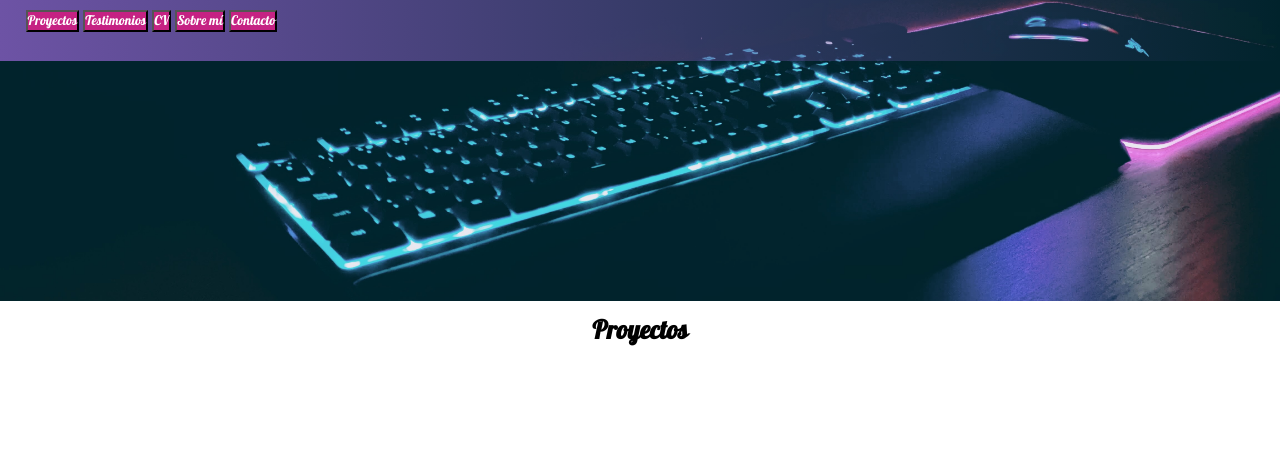
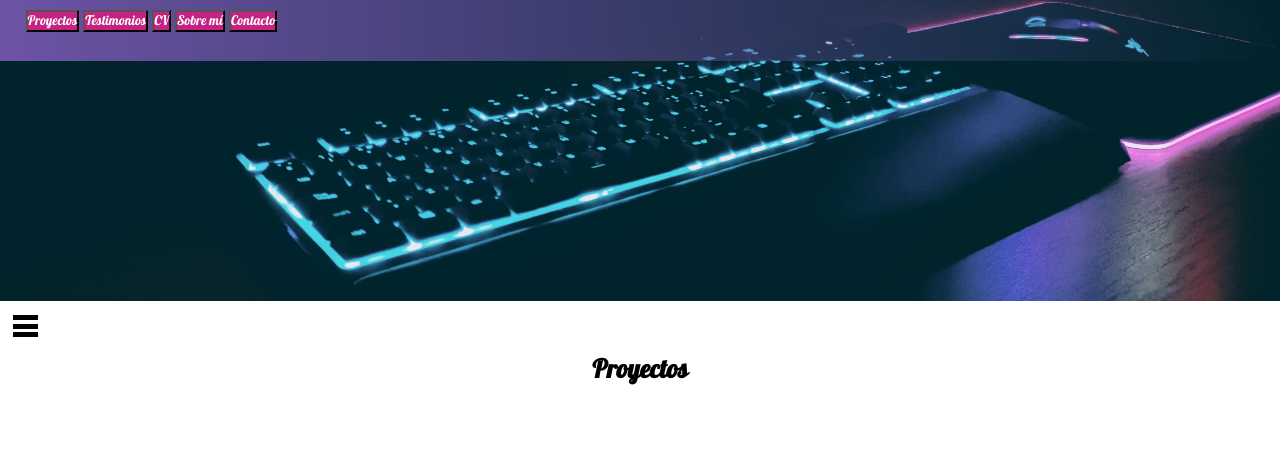
Before and after one commit to IES-Donana/proyecto-diw---dwecl-schuman94, a plain HTML site: page index.html in a window 1280 px wide. Shown: the part 499-952 px from the top of the page. Drawn offline with Linux system fonts and the light colour scheme.

Commit message:
peleandome con el sticky

```diff
--- a/index.html
+++ b/index.html
@@ -6,6 +6,7 @@
   <meta name="viewport" content="width=device-width, initial-scale=1.0">
   <title>Portafolio</title>
   <link rel="stylesheet" href="style.css">
+  <script src="script.js" defer></script>
 </head>
 <body>
   <header></header>
@@ -27,6 +28,14 @@
       </div>
     </section>
 
+    <div>
+      <div id="sticky">
+        <div id="menu-burger">
+          <div class="linea"></div>
+          <div class="linea"></div>
+          <div class="linea"></div>
+        </div>
+      </div>
         <section id="proyectos">
       <div id="titulo-proyecto">
         <h2>Proyectos</h2>
@@ -135,6 +144,8 @@
           <button type="submit" name="volver" id="volver"><p>Volver</p></button>
         </div>
       </section>
+    </div>
+
   </main>
 
   <footer>
--- a/style.css
+++ b/style.css
@@ -205,3 +205,22 @@ label{
   outline:0;
   border: 1px solid #97d848;
 }
+
+#sticky {
+  position: sticky;
+  top: 10px;
+}
+
+#menu-burger {
+  margin: 1vw;
+  height: 25px;
+  width: 25px;
+  display: flex;
+  flex-wrap: wrap;
+  align-items: center;
+}
+.linea {
+  background-color: black;
+  width: 25px;
+  height: 5px;
+}
```
Also changed, not shown: script.js (added, +8 -0 lines). Lines whose indentation alone changed are shown as unchanged.
